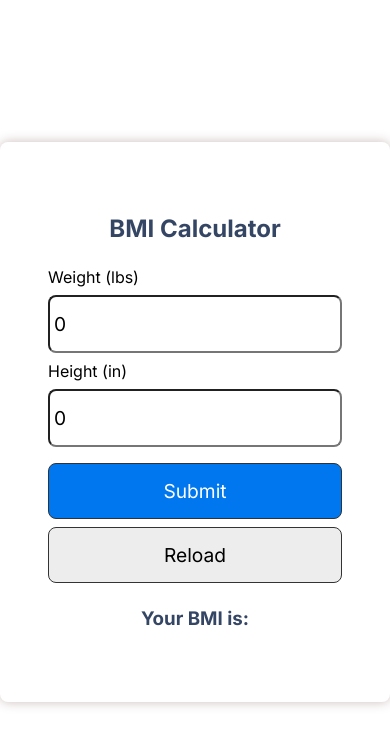
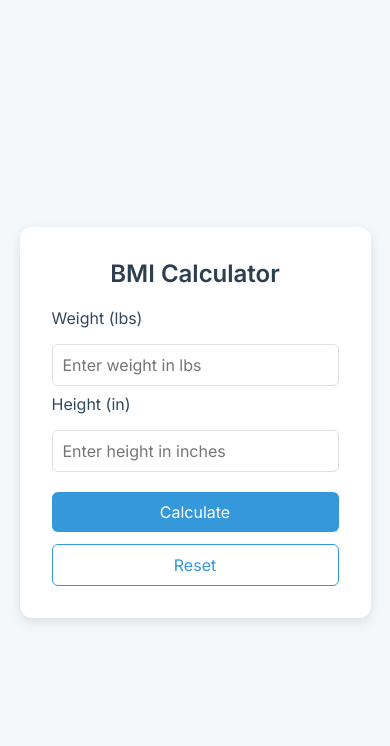
Before and after one commit to iiitl/bmi_calculator, a React (Create React App) app: page / in a window 390 px wide. Shown: the top 746 px of the page. Built offline with nearby package versions, Linux system fonts and the light colour scheme.

Commit message:
Improved BMI Calculator UI: new styling(more simpler more better), better input handling, and delayed BMI displaying for improved UX.

```diff
--- a/src/App.js
+++ b/src/App.js
@@ -1,65 +1,87 @@
 import './App.css';
-import './index.css'
-import React, {useState} from 'react'
+import './index.css';
+import React, { useState } from 'react';
 
 function App() {
-  // state
-  const [weight, setWeight] = useState(0)
-  const [height, setHeight] = useState(0)
-  const [bmi, setBmi] = useState('')
-  const [message, setMessage] = useState('')
+  // State
+  const [weight, setWeight] = useState('');
+  const [height, setHeight] = useState('');
+  const [bmi, setBmi] = useState('');
+  const [message, setMessage] = useState('');
 
-  let calcBmi = (event) => {
-    event.preventDefault()
-    console.log(event);
+  const calcBmi = (event) => {
+    event.preventDefault();
 
-    if (weight === 0 || height === 0) {
-      alert('Please enter a valid weight and height')
-    } else {
-      let bmi = (weight / (height * height) * 703)
-      setBmi(bmi.toFixed(1))
-
-
-        if (bmi < 18.5) {
-          setMessage('You are underweight')
-        }  else if (bmi >= 18.5 && bmi < 25) {
-          setMessage('You have healthy weight')
-        } else if (bmi>=25 && bmi <30) {
-          setMessage('You are overweight')
-        }else{
-          setMessage('You are obese')
+    if (!weight || !height || weight <= 0 || height <= 0) {
+      alert('Please enter a valid weight and height');
+      return;
     }
 
+    let bmiValue = (weight / (height * height)) * 703;
+    setBmi(bmiValue.toFixed(1));
+
+    if (bmiValue < 18.5) {
+      setMessage('You are underweight');
+    } else if (bmiValue >= 18.5 && bmiValue < 25) {
+      setMessage('You have a healthy weight');
+    } else if (bmiValue >= 25 && bmiValue < 30) {
+      setMessage('You are overweight');
+    } else {
+      setMessage('You are obese');
     }
-  }
+  };
 
-  let reload = () => {
-    window.location.reload()
-  }
-
+  const reload = () => {
+    setWeight('');
+    setHeight('');
+    setBmi('');
+    setMessage('');
+  };
 
   return (
     <div className="app">
-    <div className='container'>
-      <h2 className='center'>BMI Calculator</h2>
+      <div className="container">
+        <h2 className="center">BMI Calculator</h2>
         <form onSubmit={calcBmi}>
           <div>
             <label>Weight (lbs)</label>
-            <input type="text" placeholder='Enter Weight in lbs' value={weight} onChange={(e) => setWeight(e.target.value)} />
+            <input
+              type="text"
+              inputMode="decimal"
+              pattern="[0-9]*"
+              placeholder="Enter weight in lbs"
+              value={weight}
+              onChange={(e) => setWeight(e.target.value)}
+              required
+            />
           </div>
           <div>
             <label>Height (in)</label>
-            <input type="text" placeholder='Enter height in inches' value={height} onChange={(event) => setHeight(event.target.value)} />
+            <input
+              type="text"
+              inputMode="decimal"
+              pattern="[0-9]*"
+              placeholder="Enter height in inches"
+              value={height}
+              onChange={(e) => setHeight(e.target.value)}
+              required
+            />
           </div>
           <div>
-            <button className='btn' type='submit'>Submit</button>
-            <button className='btn btn-outline' onClick={reload} type='submit'>Reload</button>
+            <button className="btn" type="submit">
+              Calculate
+            </button>
+            <button className="btn btn-outline" type="button" onClick={reload}>
+              Reset
+            </button>
           </div>
         </form>
-        <div className='center'>
+        {bmi && (
+          <div className="center result-container">
             <h3>Your BMI is: {bmi}</h3>
             <p>{message}</p>
           </div>
+        )}
       </div>
     </div>
   );
--- a/src/index.css
+++ b/src/index.css
@@ -1,16 +1,22 @@
-@import url('https://fonts.googleapis.com/css2?family=Inter:wght@100;200;300;400;500;600;700;800;900&family=Poppins:ital,wght@0,100;0,200;0,300;0,400;0,500;0,600;0,700;0,800;0,900;1,100;1,200;1,300;1,400;1,500;1,600;1,700;1,800;1,900&display=swap');
-
+@import url('https://fonts.googleapis.com/css2?family=Inter:wght@300;400;600&display=swap');
 
 * {
   box-sizing: border-box;
   margin: 0;
   padding: 0;
-  font-family: 'Inter', sans-if;
+  font-family: 'Inter', sans-serif;
+}
+
+body {
+  background-color: #f4f8fb;
+  display: flex;
+  justify-content: center;
+  align-items: center;
+  min-height: 100vh;
 }
 
 .app {
   display: flex;
-
   justify-content: center;
   align-items: center;
   width: 100vw;
@@ -18,58 +24,101 @@
 }
 
 .container {
-  box-shadow: 0px 0px 12px #ccbdbd;
-  border-radius: 8px;
-  padding: 3rem;
-  max-width: 600px;
+  background: #ffffff;
+  box-shadow: 0px 4px 12px rgba(0, 0, 0, 0.1);
+  border-radius: 12px;
+  padding: 2.5rem;
+  width: 90%;
+  max-width: 400px;
+  text-align: center;
+}
+
+h2 {
+  color: #2c3e50;
+  font-weight: 600;
+  margin-bottom: 20px;
+}
+
+label {
+  display: block;
+  text-align: left;
+  font-weight: 500;
+  margin-bottom: 8px;
+  color: #34495e;
 }
 
 input {
   width: 100%;
-  font-size: 1.2rem;
-  padding: 15px 4px;
+  font-size: 1rem;
+  padding: 12px;
   margin: 8px 0;
-  border-radius: 8px;
+  border: 1px solid #dcdfe3;
+  border-radius: 6px;
+  outline: none;
+}
+
+input:focus {
+  border-color: #3498db;
 }
 
 .btn {
-  display: block;
   width: 100%;
-  font-size: 1.2rem;
-  margin: 8px 0;
-  padding: 15px 0;
-  background-color: #0077EE;
+  font-size: 1rem;
+  padding: 12px;
+  margin-top: 12px;
+  background-color: #3498db;
   color: #fff;
-  border: 1px solid #333;
-  border-radius: 8px;
+  border: none;
+  border-radius: 6px;
   cursor: pointer;
+  transition: background 0.3s;
 }
-/* unvisited link */
 
-
+.btn:hover {
+  background-color: #2980b9;
+}
 
 .btn-outline {
-  background-color: #ededed;
-    color: #000000;
+  background-color: transparent;
+  color: #3498db;
+  border: 1px solid #3498db;
+}
+
+.btn-outline:hover {
+  background-color: #3498db;
+  color: white;
 }
 
 .center {
   text-align: center;
-  margin: 24px 0;
-  color: #354665;
-}
-.input_val
-{
-  color: #354665;
-}
-p {
-  margin: 10px 0;
+  color: #2c3e50;
 }
 
-.img-container {
-  text-align: center;
+.result-container {
+  margin-top: 20px;
+  padding: 15px;
+  background: #ecf0f1;
+  border-radius: 8px;
 }
 
-.img-container img {
-  height: 200px;
+/* Responsive Design */
+@media (max-width: 480px) {
+  .container {
+    width: 90%;
+    padding: 2rem;
+  }
+
+  input {
+    font-size: 1rem;
+    padding: 10px;
+  }
+
+  .btn {
+    font-size: 1rem;
+    padding: 10px;
+  }
+
+  h2 {
+    font-size: 1.5rem;
+  }
 }
```
Lines whose indentation alone changed are shown as unchanged.
